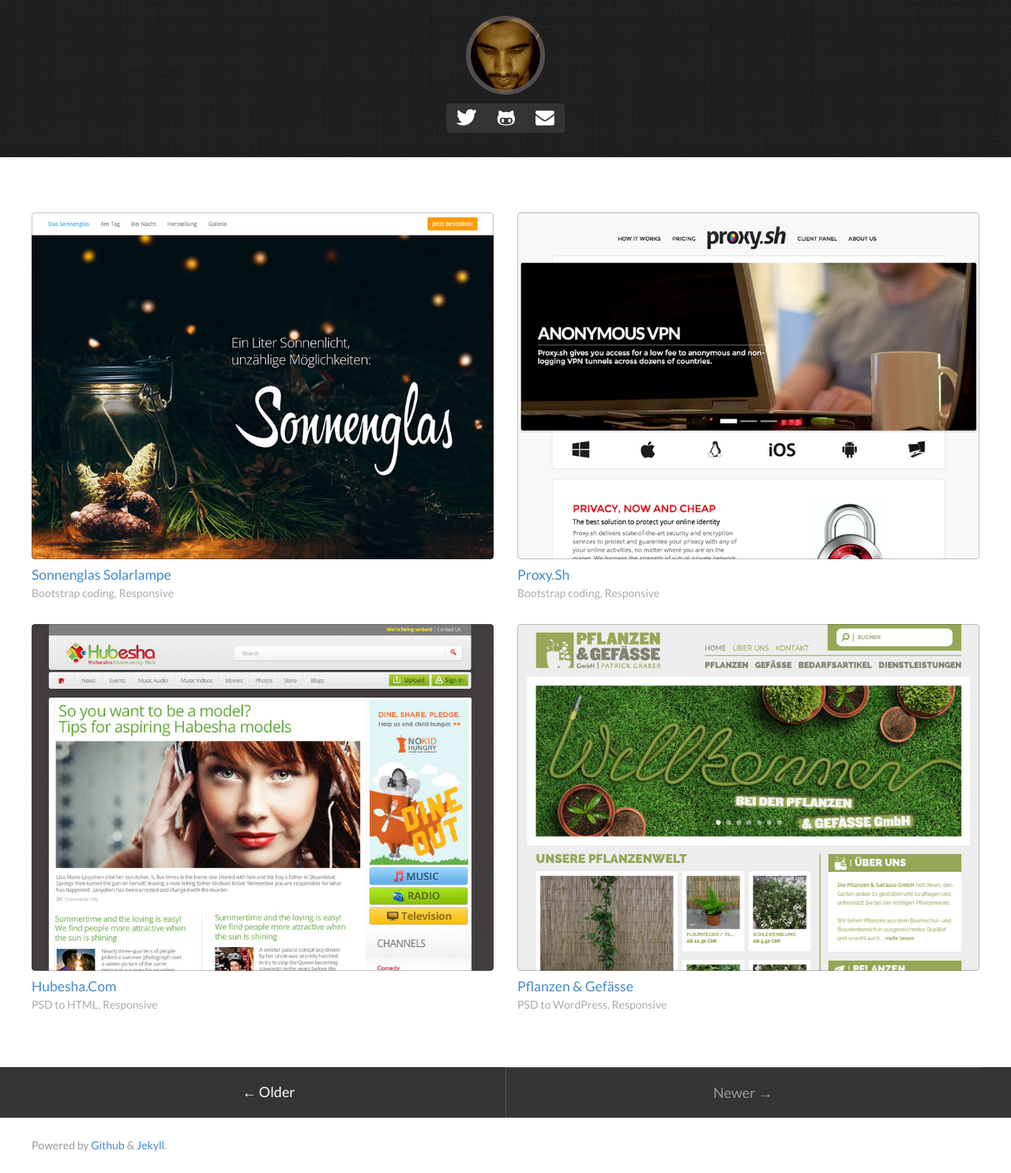
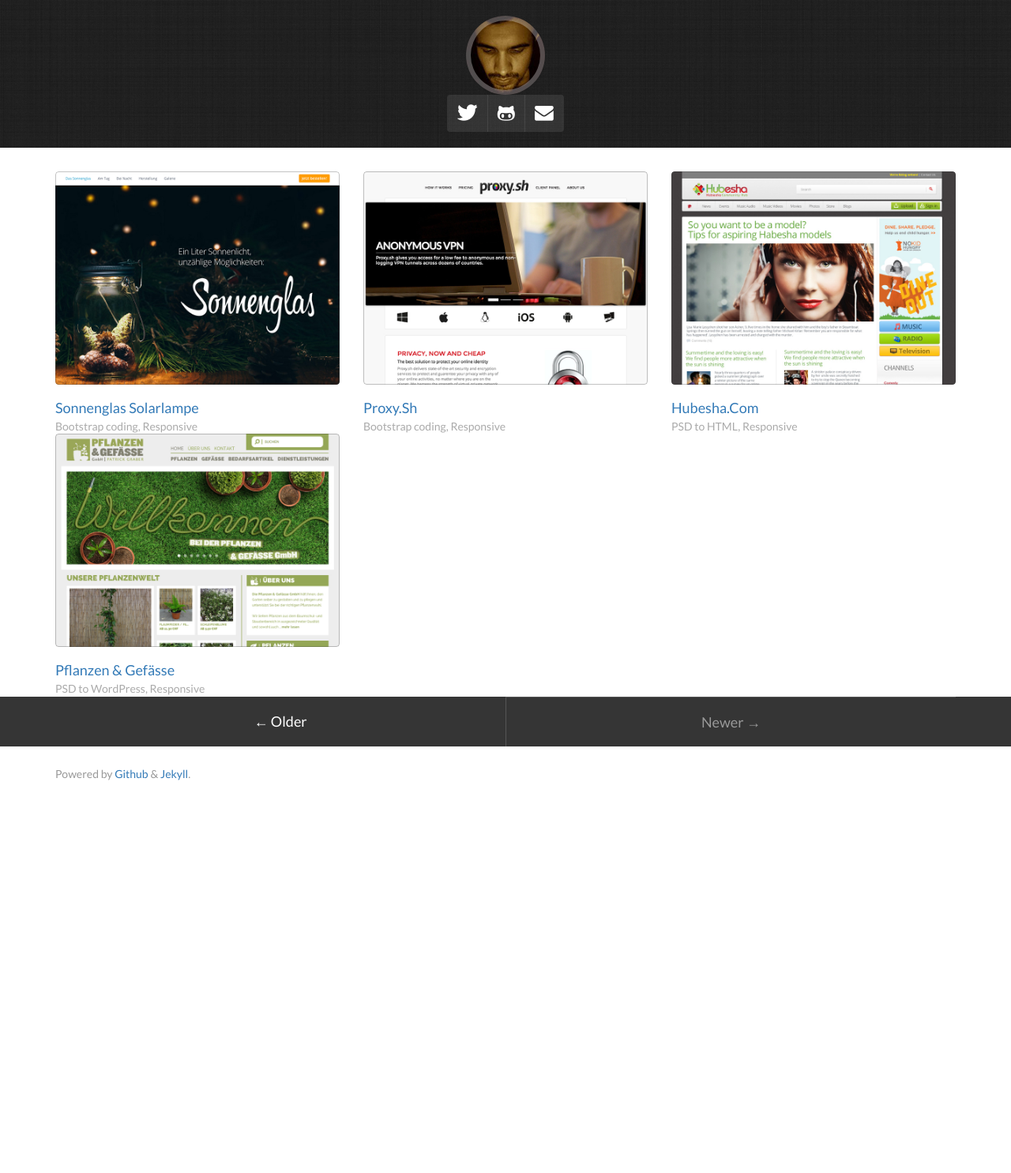
Before and after one commit to tatygrassini/tatygrassini.github.com, a Jekyll site: the page built from index.html, in a window 1280 px wide. Shown: the whole page at 79% size. Built offline with Jekyll 4.4.1, drawn with Linux system fonts in a browser that asks for light colours; nearby versions of some CDN libraries; Markdown is read by kramdown in place of the engine named in the settings; the list of posts is cut into pages by our own code; after the commit the page ends 1015 px from its top, so only the background shows below that.

Commit message:
Upgraded to bootstrap-3.0.2

```diff
--- a/_includes/header.html
+++ b/_includes/header.html
@@ -7,13 +7,13 @@
 {% endif %}</title>
 
 <!-- B-S-3, biaaatch!!  -->
-<link href="/css/bootstrap.css" rel="stylesheet">
+<link rel="stylesheet" href="//netdna.bootstrapcdn.com/bootstrap/3.0.2/css/bootstrap.min.css">
 <!-- Google Fonts -->
-<link href='//fonts.googleapis.com/css?family=Lato' rel='stylesheet'>
-<!-- Theme CSS overwrites -->
-<link href="/css/theme.css" rel="stylesheet">
+<link rel="stylesheet" href='//fonts.googleapis.com/css?family=Lato'>
+<!-- Theme CSS overrides -->
+<link rel="stylesheet" href="/css/theme.css">
 <!-- Custom icon font -->
-<link href="/css/icon-font.css" rel="stylesheet">
+<link rel="stylesheet" href="/css/icon-font.css">
 
 <!-- HTML5 shim and Respond.js IE8 support of HTML5 elements and media queries -->
 <!--[if lt IE 9]>
--- a/_layouts/post.html
+++ b/_layouts/post.html
@@ -9,7 +9,7 @@
 {{ page.content }}
 </div>
 
-<aside class="related col col-lg-4" role="complementary">
+<aside class="related col-lg-4" role="complementary">
 <div class="row">
 <h3 class="col col-lg-12">More projects:</h3>
 {% for post in site.related_posts limit:4 %}
--- a/index.html
+++ b/index.html
@@ -3,9 +3,9 @@
 title: "Taty Grassini"
 ---
 
-<div class="row listing">
+<div class="row">
 {% for post in paginator.posts %}
-<div class="col col-lg-6">
+<div class="thumb-container col-sm-6 col-md-4">
 {{ post.content }}
 <h4 class="thumb-title"><a href="{{ post.url }}">{{ post.title }}</a></h4>
 <span class="thumb-category">{{ post.category }}</span>
```
Also changed, not shown: _config.yml (line endings or trailing spaces).
